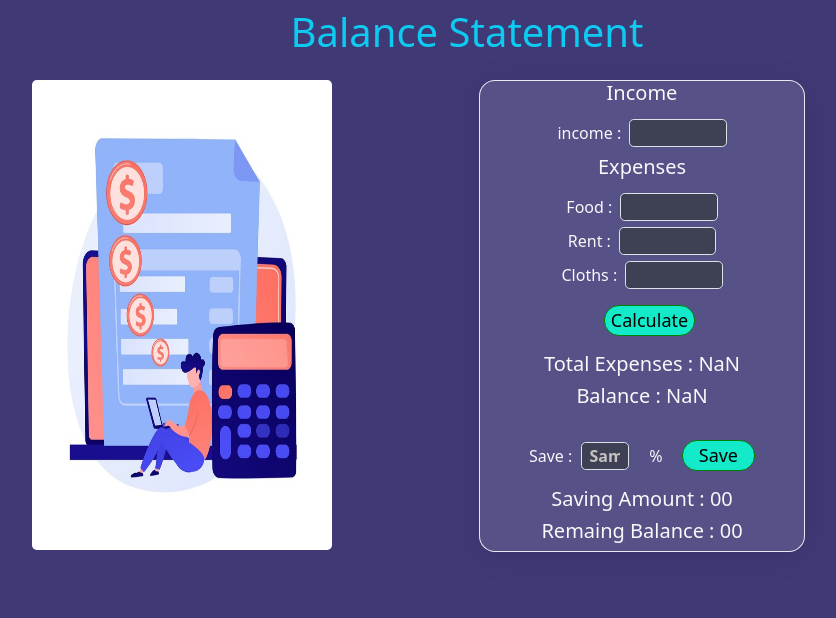
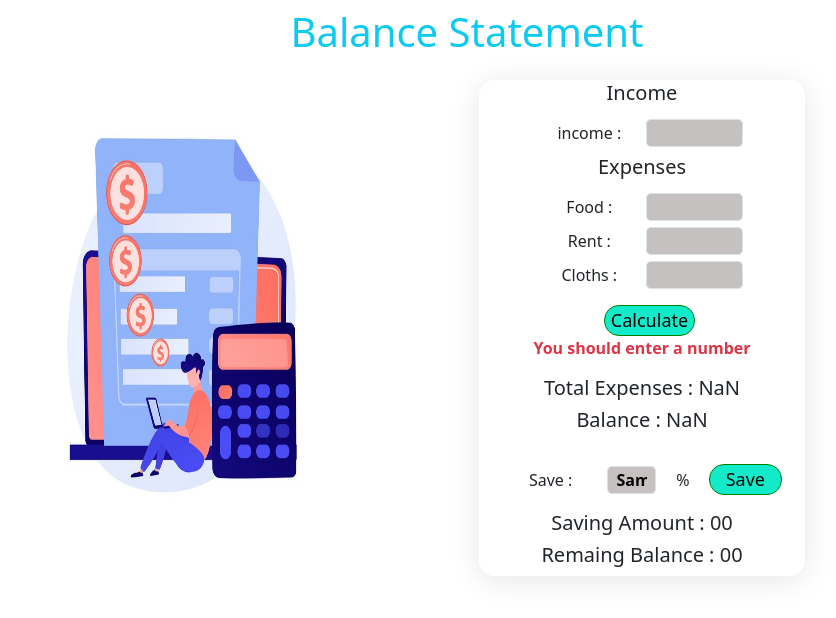
Before and after one commit to Tareq-dev/balance-statement, a plain HTML site: page index.html in a window 1280 px wide. Both pictures are taken after typing "Sample", "Sample", "Sample", "Sample", "Sample" into the empty fields and a click on the button "Calculate". Shown: the whole page, without its empty margins (173-1009 px from the left). Drawn offline with nearby package versions, Linux system fonts and the light colour scheme.

Commit message:
Error handling

```diff
--- a/balance.js
+++ b/balance.js
@@ -1,9 +1,10 @@
      function getInputNumber(id) {
+
           const input = document.getElementById(id).value;
           const inputValue = parseFloat(input);
-          if(inputValue != 'number' && inputValue < 0 && inputValue == '') {
-               alert('You should enter a number')
-          }
+          if(isNaN(inputValue)){
+               document.getElementById("error").style.display = "block";
+           }
           document.getElementById(id).value = '';
           return inputValue;
      }
@@ -21,8 +22,8 @@
          }else if(incomeValue < clothValue){
           alert('Cloths expense never more than income value')
          }
-        const totalExpenses =  foodValue + rentValue + clothValue;
-        const balance = incomeValue - totalExpenses;
+         const totalExpenses =  foodValue + rentValue + clothValue;
+         const balance = incomeValue - totalExpenses;
 
          document.getElementById('balance').innerText = balance;
          document.getElementById('total-expense').innerText = totalExpenses ;
@@ -30,7 +31,7 @@
 
 
       // saving and remaining balance
-      document.getElementById('save-btn').addEventListener('click', function() {
+         document.getElementById('save-btn').addEventListener('click', function() {
          const saveValue = getInputNumber('save-value');
          const saving = balance.innerText;
          const savingNumber = parseFloat(saving);
@@ -38,6 +39,7 @@
          const savingAmount = savingRate * saveValue;
          const remainingBalance = savingNumber - savingAmount;
 
+
          document.getElementById('saving-amount').innerText = Math.round(savingAmount) ;
          document.getElementById('remaining-balance').innerText = Math.round(remainingBalance) ;
       })
--- a/index.html
+++ b/index.html
@@ -10,7 +10,7 @@
      <link href="https://cdn.jsdelivr.net/npm/bootstrap@5.0.2/dist/css/bootstrap.min.css" rel="stylesheet" integrity="sha384-EVSTQN3/azprG1Anm3QDgpJLIm9Nao0Yz1ztcQTwFspd3yD65VohhpuuCOmLASjC" crossorigin="anonymous">
 </head>
 <body>
-    <section class="container mt-2 text-center text-light">
+    <section class="container mt-2 text-center">
      <h1 class="text-info">Balance Statement</h1>
          <div class="row mt-4">
             <div class="col-md-6 col-12 mb-3">
@@ -20,22 +20,23 @@
                      <!-- Calculation section -->
 
             <div style="width:350px;" class="col-md-6 col-12 mb-5 ">
-               <div class="glass-shadow flex justify-content-center">
+               <div class="glass-shadow flex justify-content-around">
                     <h5>Income</h5>
                     <label class="mt-2">income :</label>
-                    <input id="income-value" class="px-2 border rounded-3 ms-1 mb-2" type="text">
+                    <input id="income-value" class="px-2 border rounded-3 ms-1 mb-2 align-left" type="text">
                     <h5>Expenses</h5>
                     <label class="mt-2">Food :</label>
-                    <input id="food-value" class="px-2 border rounded-3 ms-1" type="text">
+                    <input id="food-value" class="px-2 border rounded-3 ms-1 align-left" type="text">
                     <br>
                     <label class="mt-2">Rent :</label>
-                    <input id="rent-value" class="px-2 border rounded-3 ms-1" type="text">
+                    <input id="rent-value" class="px-2 border rounded-3 ms-1 align-left" type="text">
                     <br>
                     <label class="mt-2">Cloths :</label>
                     <input id="cloth-value" class="px-2 border rounded-3 ms-1" type="text">
                     <br>
                     <button id="calculate-btn" class="mt-3 btn-custom">Calculate</button>
                     <br>
+                    <p id="error" class="text-danger fw-bold">You should enter a number</p>
                     <h5 class="mt-3">Total Expenses : <span id="total-expense">00</span></h5>
                     <h5 class="mt-1">Balance : <span id="balance">00</span></h5>
                     <br>
--- a/style.css
+++ b/style.css
@@ -1,7 +1,7 @@
 @import url("https://fonts.googleapis.com/css2?family=Poppins:wght@300;600&display=swap");
 body {
   font-family: "Poppins", sans-serif;
-  background-color: #3f3976!important;
+  /* background-color: #3f3976!important; */
 }
 
 .btn-custom{
@@ -25,10 +25,17 @@ backdrop-filter: blur(2.1px);
 border: 1px solid rgba(255, 255, 255, 0.87);
 }
 input[type="text"]{
-     background-color:#3d4153;
+     background-color:#c5c1c1;
      width:30%;
      margin:0 auto;
-     color:#c5c1c1;
+     color:;
      text-align: center;
      font-weight:bolder;
 }
+#error{
+     display:none;
+}
+label{
+     width:30%;
+     display:inline-block;
+}
```
